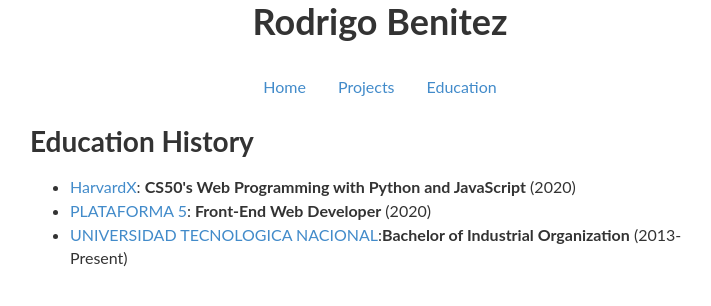
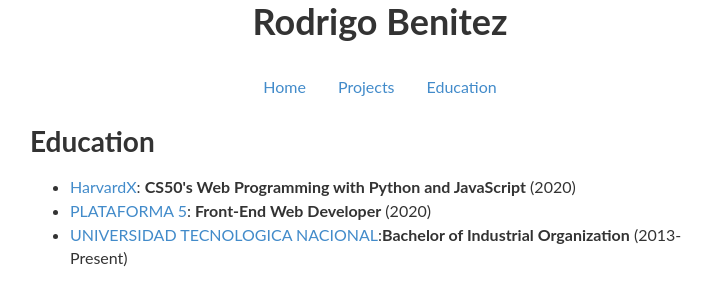
Before and after one commit to rodrigorbenitez/my-personal-web, a Flask app: page /education in a window 1280 px wide. Shown: the part 253-559 px from the top of the page, without its empty margins (260-971 px from the left). Run offline with Flask 2, Linux system fonts and the light colour scheme; some libraries are stand-ins or nearby versions.

Commit message:
text correction

```diff
--- a/templates/education.html
+++ b/templates/education.html
@@ -1,7 +1,7 @@
 {% extends "layout.html" %}
 {% block content %}
 <div class="container page-content">
-    <h1>Education History</h1>
+    <h1>Education</h1>
     <ul>
         <li><a href="http://localhost:61209/projects">HarvardX</a>: <span>CS50's Web Programming with Python and JavaScript</span> (2020)</li>
         <li><a href="https://plataforma5.la/">PLATAFORMA 5</a>:<span> Front-End Web Developer</span> (2020)</li>
```
